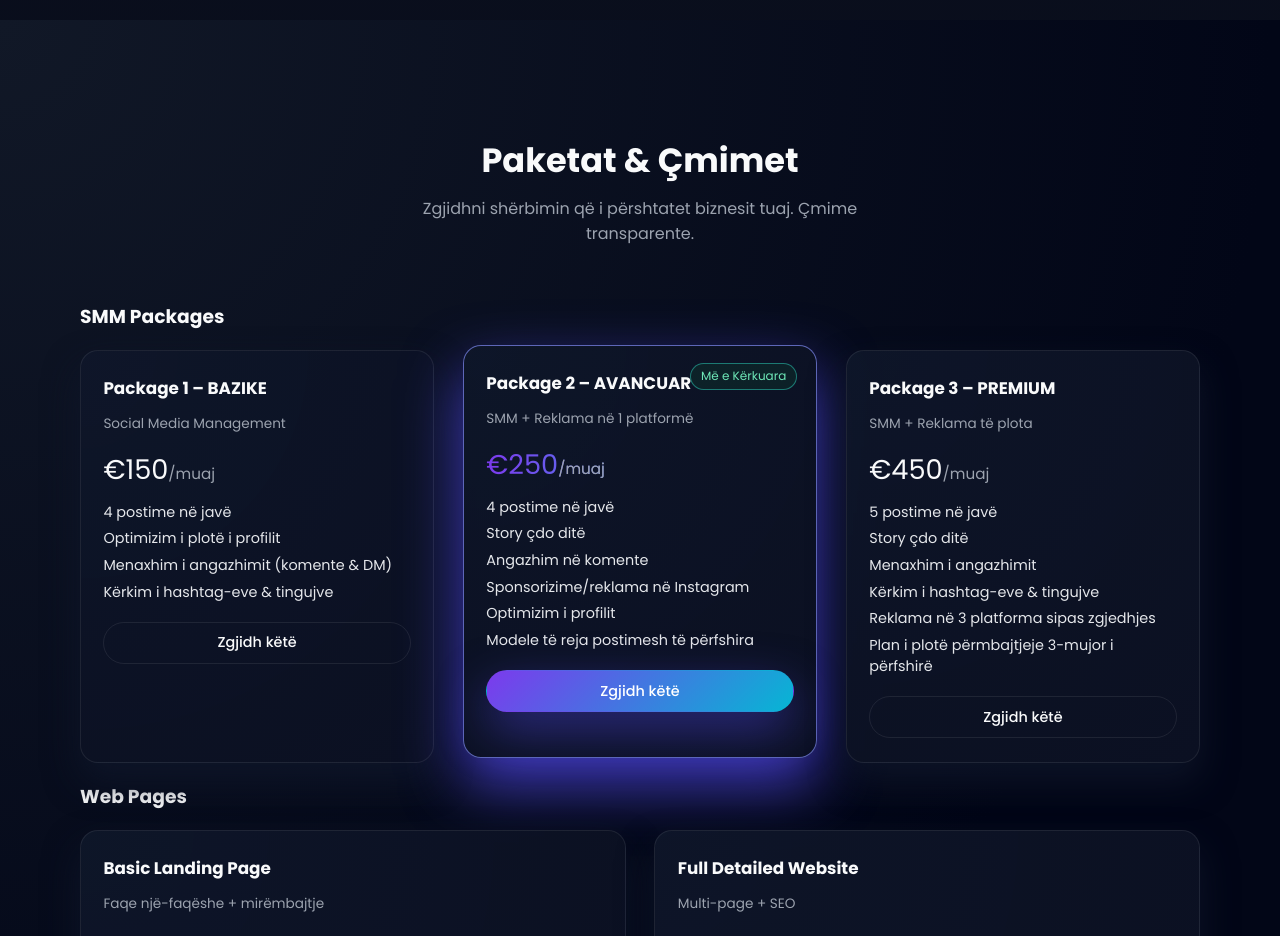
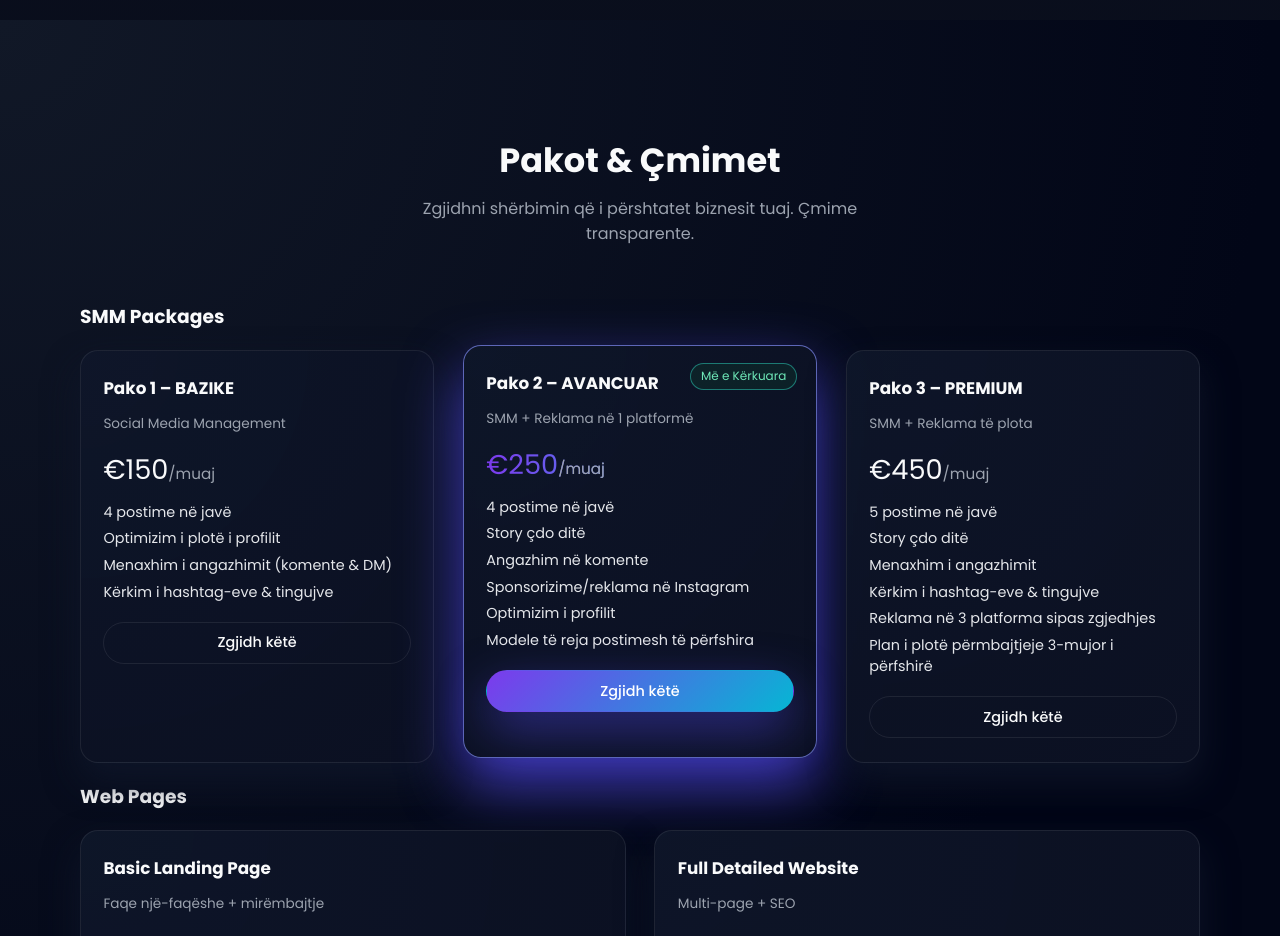
Before and after one commit to bajram-s/coretrace-official, a plain HTML site: page index.html in a window 1280 px wide. Shown: the part 1940-2876 px from the top of the page. Drawn offline with Linux system fonts and the light colour scheme.

Commit message:
Update index.html

```diff
--- a/index.html
+++ b/index.html
@@ -212,7 +212,7 @@
   <section id="pricing" class="section section-dark">
     <div class="container">
       <div class="section-header">
-        <h2>Paketat & Çmimet</h2>
+        <h2>Pakot & Çmimet</h2>
         <p>Zgjidhni shërbimin që i përshtatet biznesit tuaj. Çmime transparente.</p>
       </div>
 
@@ -221,7 +221,7 @@
       <div class="grid grid-3 pricing-grid">
 
         <article class="card pricing-card">
-          <h3 class="pricing-name">Package 1 – BAZIKE</h3>
+          <h3 class="pricing-name">Pako 1 – BAZIKE</h3>
           <p class="pricing-tagline">Social Media Management</p>
           <p class="pricing-price">€150<span>/muaj</span></p>
           <ul class="pricing-list">
@@ -235,7 +235,7 @@
 
         <article class="card pricing-card pricing-card-featured">
           <div class="badge-popular">Më e Kërkuara</div>
-          <h3 class="pricing-name">Package 2 – AVANCUAR</h3>
+          <h3 class="pricing-name">Pako 2 – AVANCUAR</h3>
           <p class="pricing-tagline">SMM + Reklama në 1 platformë</p>
           <p class="pricing-price">€250<span>/muaj</span></p>
           <ul class="pricing-list">
@@ -250,7 +250,7 @@
         </article>
 
         <article class="card pricing-card">
-          <h3 class="pricing-name">Package 3 – PREMIUM</h3>
+          <h3 class="pricing-name">Pako 3 – PREMIUM</h3>
           <p class="pricing-tagline">SMM + Reklama të plota</p>
           <p class="pricing-price">€450<span>/muaj</span></p>
           <ul class="pricing-list">
```
